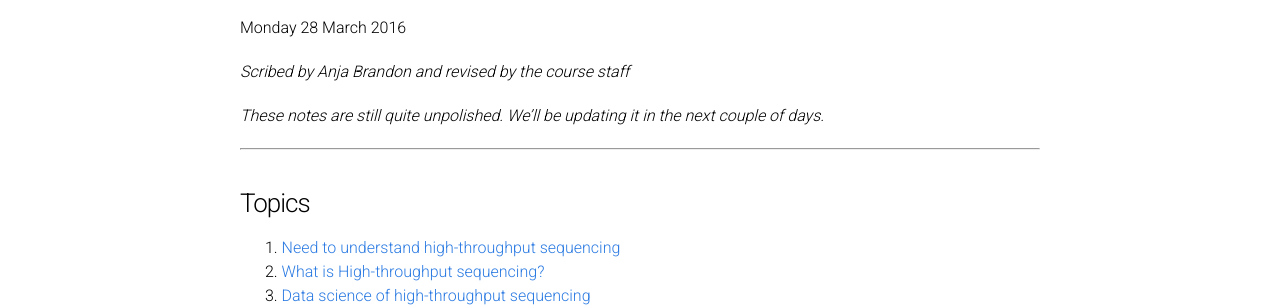
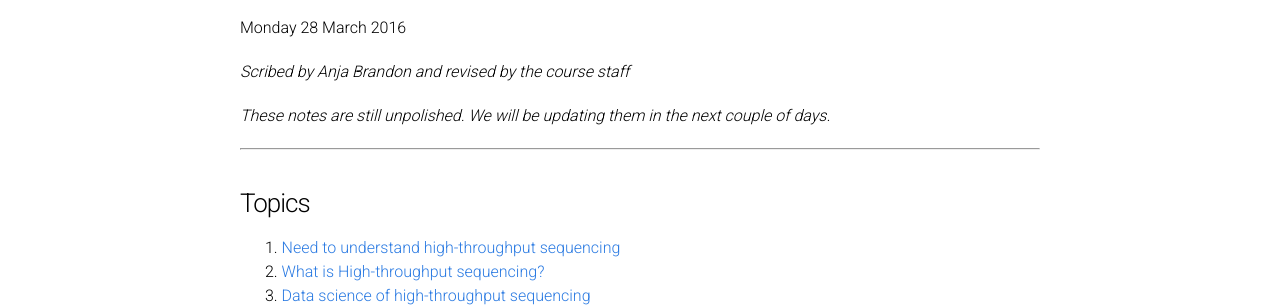
Before and after one commit to laurashen/data-science-sequencing.github.io, a Jekyll site: the page built from lectures/lecture1.md, in a window 1280 px wide and 900 px high. Shown: the part 163-470 px from the top of the window. Built offline with Jekyll 4.4.1, drawn with Linux system fonts in a browser that asks for light colours; formulas are drawn with MathJax 3; comment, search, counter and statistics services are not loaded.

```diff
--- a/lectures/lecture1.md
+++ b/lectures/lecture1.md
@@ -9,7 +9,7 @@
 
 _Scribed by Anja Brandon and revised by the course staff_
 
-_These notes are still quite unpolished. We'll be updating it in the next
+_These notes are still unpolished. We will be updating them in the next
 couple of days._
 
 -----------------
```
Also changed, not shown: lectures/lecture2.md (+8 -4 lines).
